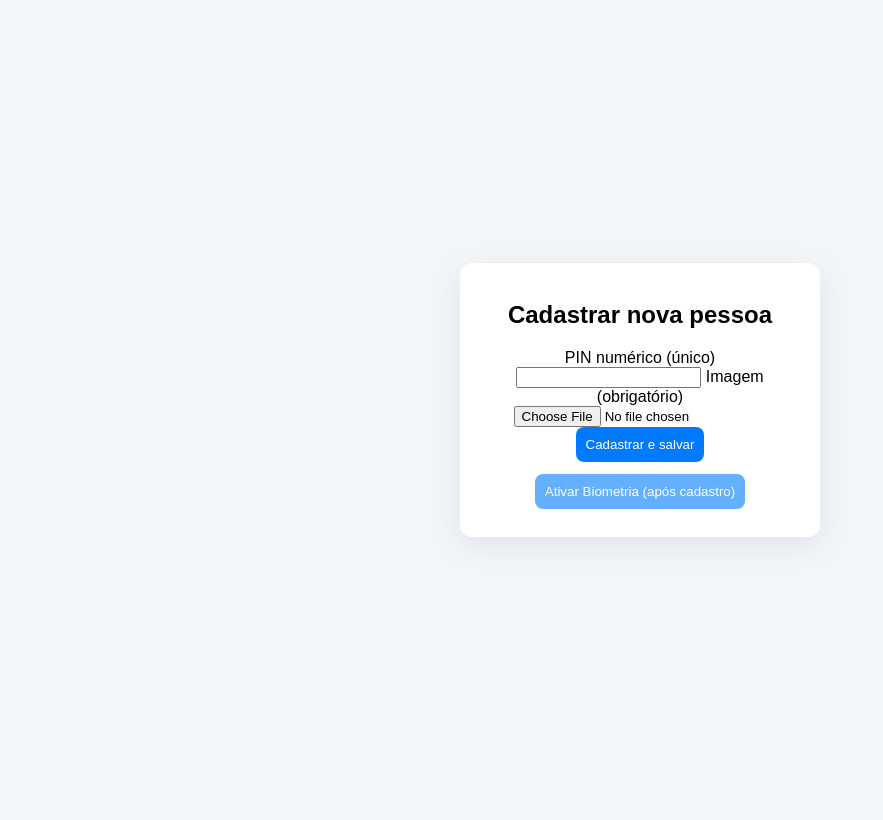
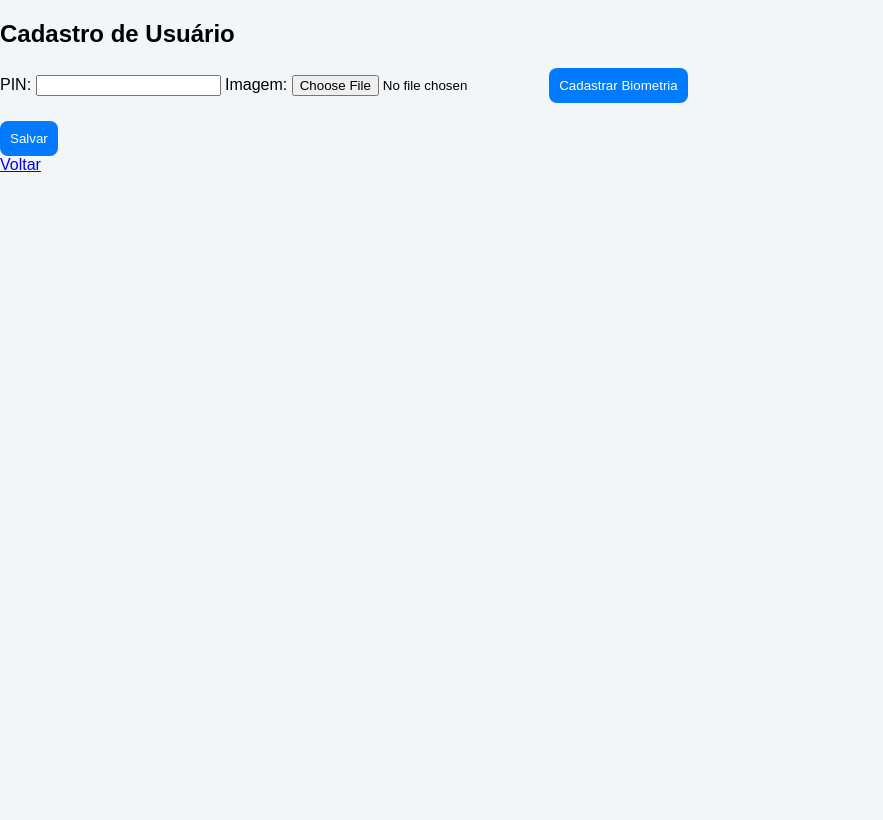
Before and after one commit to lucasbr1000/Biometrialimentacao, a Flask app: page /cadastro in a window 1280 px wide. Shown: the whole page, without its empty margins (0-883 px from the left). Before the commit the page ends 539 px from the top, so only its background shows below. Run offline with Flask 3, Linux system fonts and the light colour scheme.

Commit message:
cadastro.html

```diff
--- a/templates/cadastro.html
+++ b/templates/cadastro.html
@@ -1,33 +1,29 @@
-<!doctype html>
+<!DOCTYPE html>
 <html lang="pt-BR">
 <head>
-<meta charset="utf-8">
-<meta name="viewport" content="width=device-width,initial-scale=1.0,user-scalable=no">
-<title>Cadastro - Biometria QR</title>
-<link rel="stylesheet" href="{{ url_for('static', filename='style.css') }}">
+  <meta charset="UTF-8">
+  <title>Cadastro</title>
+  <link rel="stylesheet" href="{{ url_for('static', filename='style.css') }}">
 </head>
 <body>
-  <div class="wrapper">
-    <div class="card">
-      <h2>Cadastrar nova pessoa</h2>
-      <form id="formCadastro" enctype="multipart/form-data">
-        <label>PIN numérico (único)</label>
-        <input type="password" name="pin" id="pin" inputmode="numeric" required>
+  <div class="container">
+    <h2>Cadastro de Usuário</h2>
 
-        <label>Imagem (obrigatório)</label>
-        <input type="file" name="imagem" id="imagem" accept="image/*" required>
+    <form id="cadastroForm" onsubmit="salvarCadastro(event)">
+      <label>PIN:</label>
+      <input type="password" id="pin" required minlength="4" maxlength="8">
 
-        <button type="submit">Cadastrar e salvar</button>
-      </form>
+      <label>Imagem:</label>
+      <input type="file" id="imagem" accept="image/*" required>
 
-      <div style="margin-top:12px;">
-        <button id="activateBio" disabled>Ativar Biometria (após cadastro)</button>
-      </div>
+      <button type="button" onclick="cadastrarBiometria()">Cadastrar Biometria</button>
+      <br><br>
+      <button type="submit">Salvar</button>
+    </form>
 
-      <div id="cadMsg" class="msg"></div>
-    </div>
+    <a href="/">Voltar</a>
   </div>
 
-<script src="{{ url_for('static', filename='script.js') }}"></script>
+  <script src="{{ url_for('static', filename='script.js') }}"></script>
 </body>
 </html>
```
